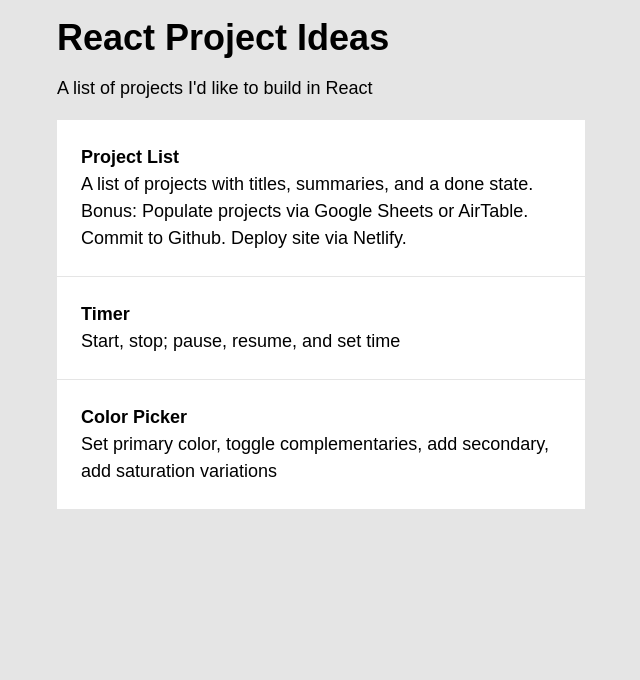
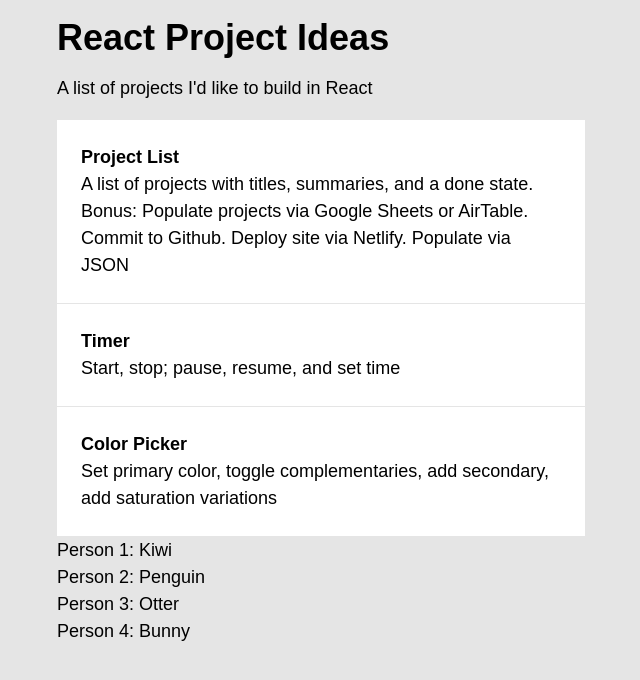
Before and after one commit to franciscohui/react-projects, a React (Create React App) app: page / in a window 1280 px wide. Shown: the top 680 px of the page, without its empty margins (343-983 px from the left). Built offline with nearby package versions, Linux system fonts and the light colour scheme.

Commit message:
Add local JSON as data source
Includes example from DataTest. Reimplements project list to pull data from local JSON.

```diff
--- a/src/App.js
+++ b/src/App.js
@@ -1,5 +1,6 @@
 import React from "react";
 import Projects from "./Projects";
+import Names from "./DataTest";
 import "./styles.css";
 
 export default function App() {
@@ -8,6 +9,7 @@ export default function App() {
       <h1>React Project Ideas</h1>
       <p>A list of projects I'd like to build in React</p>
       <Projects />
+      <Names />
     </div>
   );
 }
--- /dev/null
+++ b/src/DataTest.js
@@ -0,0 +1,58 @@
+import React from "react";
+
+//Data to iterate through
+const grouplistz1 = [
+  {
+    name: "Person 1",
+    spiritAnimal: "Kiwi"
+  },
+  {
+    name: "Person 2",
+    spiritAnimal: "Penguin"
+  },
+  {
+    name: "Person 3",
+    spiritAnimal: "Otter"
+  },
+  {
+    name: "Person 4",
+    spiritAnimal: "Bunny"
+  }
+];
+
+const Group = () => {
+  return (
+    <div>
+      <Person individualDataz2={grouplistz1} />
+    </div>
+  );
+};
+
+// class Group extends React.Component {
+//   render() {
+//     return (
+//       <div>
+//         <Person individualDataz2={grouplistz1} />
+//       </div>
+//     );
+//   }
+// }
+
+const Person = props => {
+  const rows = props.individualDataz2.map((row, index) => {
+    return (
+      <div key={index}>
+        <span>{row.name}: </span>
+        <span>{row.spiritAnimal}</span>
+      </div>
+    );
+  });
+
+  return <div>{rows}</div>;
+};
+
+export default Group;
+
+// export default function Names() {
+
+// }
--- a/src/Projects.js
+++ b/src/Projects.js
@@ -1,30 +1,45 @@
 import React from "react";
 import "./styles.css";
 
-const SingleProject = myProps => (
-  <div className="SingleProject">
-    <div className="ProjectTitle">{myProps.title}</div>
-    <div className="ProjectSummary">{myProps.summary}</div>
-    <div className="ProjectDetail">{myProps.detail}</div>
-  </div>
-);
+const projectListData = [
+  {
+    title: "Project List",
+    summary: "A list of projects with titles, summaries, and a done state.",
+    detail:
+      "Bonus: Populate projects via Google Sheets or AirTable. Commit to Github. Deploy site via Netlify. Populate via JSON"
+  },
+  {
+    title: "Timer",
+    summary: "Start, stop; pause, resume, and set time",
+    detail: ""
+  },
+  {
+    title: "Color Picker",
+    summary:
+      "Set primary color, toggle complementaries, add secondary, add saturation variations",
+    detail: ""
+  }
+  // {
+  //   title: "",
+  //   summary: "",
+  //   detail: ""
+  // }
+];
 
 export default function Projects() {
-  return (
-    <div className="ProjectList">
-      <SingleProject
-        title="Project List"
-        summary="A list of projects with titles, summaries, and a done state."
-        detail="Bonus: Populate projects via Google Sheets or AirTable. Commit to Github. Deploy site via Netlify."
-      />
-      <SingleProject
-        title="Timer"
-        summary="Start, stop; pause, resume, and set time"
-      />
-      <SingleProject
-        title="Color Picker"
-        summary="Set primary color, toggle complementaries, add secondary, add saturation variations"
-      />
-    </div>
-  );
+  return <ProjectList projectData={projectListData} />;
 }
+
+const ProjectList = myProps => {
+  const rows = myProps.projectData.map((row, index) => {
+    return (
+      <div className="SingleProject" key={index}>
+        <div className="ProjectTitle">{row.title}</div>
+        <div className="ProjectSummary">{row.summary}</div>
+        <div className="ProjectDetail">{row.detail}</div>
+      </div>
+    );
+  });
+
+  return <div>{rows}</div>;
+};
```
